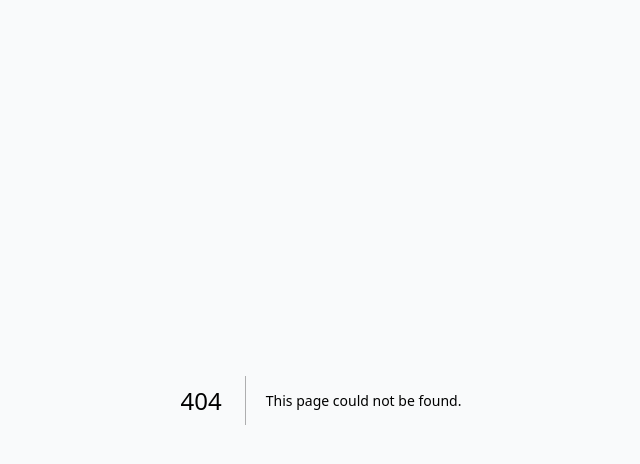
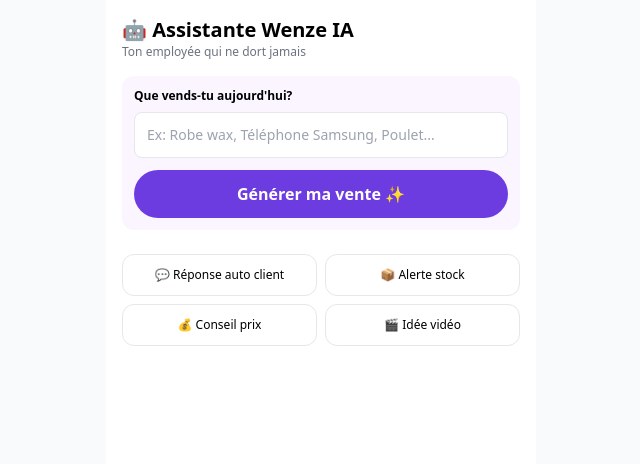
Before and after one commit to kongolokelvin47-cmd/Wenze-pwa, a Next.js app: page /assistant in a window 1280 px wide. Before the commit this address had no page. Shown: the top 464 px of the page, without its empty margins (319-959 px from the left). Built offline with nearby package versions, Linux system fonts and the light colour scheme.

Commit message:
Create AssistantVendeur component for product sales

```diff
--- /dev/null
+++ b/app/assistant/page.tsx
@@ -0,0 +1,58 @@
+"use client";
+import { useState } from "react";
+
+export default function AssistantVendeur() {
+  const [produit, setProduit] = useState("");
+  const [reponse, setReponse] = useState("");
+
+  const generer = async () => {
+    setReponse("Wenze IA réfléchit...");
+    // VERSION GRATUITE - Utilise Groq API (gratuit 14 400 req/jour)
+    // Tu créeras une clé gratuite sur console.groq.com
+    try {
+      const res = await fetch("https://api.groq.com/openai/v1/chat/completions", {
+        method: "POST",
+        headers: {
+          "Authorization": `Bearer ${process.env.NEXT_PUBLIC_GROQ_KEY || "gsk_..."}`,
+          "Content-Type": "application/json"
+        },
+        body: JSON.stringify({
+          model: "llama-3.1-8b-instant", // gratuit, ultra rapide
+          messages: [
+            { role: "system", content: "Tu es l'assistante Wenze Wenze Business à Kinshasa. Tu aides les vendeurs congolais. Tu parles en français simple avec un peu de Lingala. Tu vends bien." },
+            { role: "user", content: `J'ai ce produit: ${produit}. Génère: 1. Un titre vendeur 2. Description courte 3. Prix en CDF 4. Script vidéo TikTok 15 sec` }
+          ]
+        })
+      });
+      const data = await res.json();
+      setReponse(data.choices[0].message.content);
+    } catch {
+      // FALLBACK 100% LOCAL GRATUIT SI PAS DE CLÉ
+      setReponse(`🔥 TITRE: ${produit} - Qualité Kinshasa\n\n📝 DESCRIPTION: Disponible maintenant à Gombe. Livraison rapide partout à Kin. Qualité garantie, prix abordable. Contact WhatsApp.\n\n💰 PRIX CONSEILLÉ: 45 000 CDF\n\n🎬 SCRIPT VIDEO: "Mbote ba ndeko! Na zali na ${produit} ya kitoko... Venez vite!"`);
+    }
+  };
+
+  return (
+    <div className="max-w-[430px] mx-auto min-h-screen p-4 bg-white">
+      <h1 className="text-xl font-black">🤖 Assistante Wenze IA</h1>
+      <p className="text-xs text-gray-500">Ton employée qui ne dort jamais</p>
+
+      <div className="bg-purple-50 p-3 rounded-xl mt-4">
+        <p className="text-xs font-bold">Que vends-tu aujourd'hui?</p>
+        <input value={produit} onChange={e=>setProduit(e.target.value)} placeholder="Ex: Robe wax, Téléphone Samsung, Poulet..." className="w-full p-3 rounded-lg mt-2 border text-sm" />
+        <button onClick={generer} className="w-full bg-[#6C3CE0] text-white p-3 rounded-full font-bold mt-3">Générer ma vente ✨</button>
+      </div>
+
+      {reponse && (
+        <div className="bg-black text-white p-4 rounded-xl mt-4 text-sm whitespace-pre-wrap">{reponse}</div>
+      )}
+
+      <div className="grid grid-cols-2 gap-2 mt-6">
+        <button className="border p-3 rounded-xl text-xs">💬 Réponse auto client</button>
+        <button className="border p-3 rounded-xl text-xs">📦 Alerte stock</button>
+        <button className="border p-3 rounded-xl text-xs">💰 Conseil prix</button>
+        <button className="border p-3 rounded-xl text-xs">🎬 Idée vidéo</button>
+      </div>
+    </div>
+  )
+        }
```
